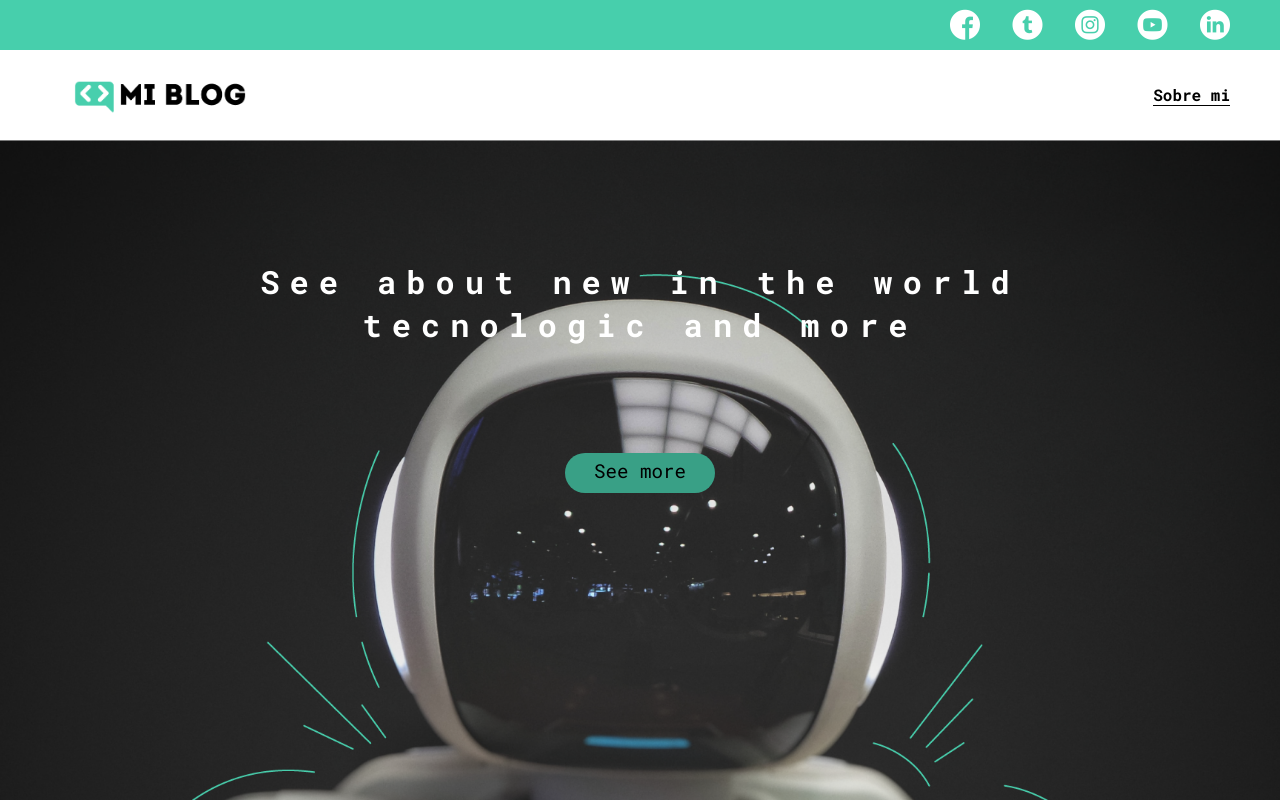
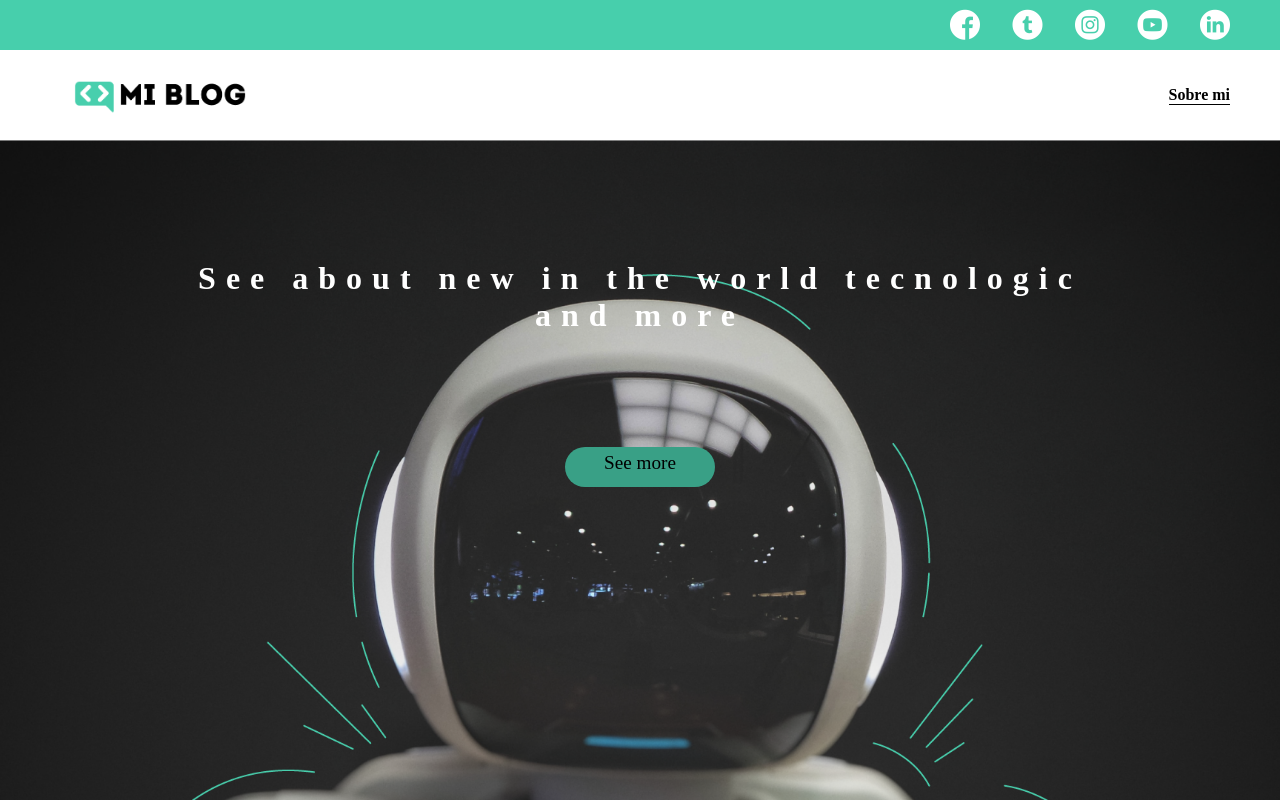
Before and after one commit to orellana179/blogpersonal, a plain HTML site: page index.html in a window 1280 px wide. Drawn offline with Linux system fonts and the light colour scheme.

Commit message:
Modificamos la fuente

```diff
--- a/css/main.css
+++ b/css/main.css
@@ -1,4 +1,3 @@
-@import url('https://fonts.googleapis.com/css?family=Roboto+Mono:400,500,700|Roboto+Slab:400,700|Roboto:400,500,700,900&display=swap');
 *{
     box-sizing: border-box;
     margin: 0;
@@ -9,7 +8,7 @@ body{
     margin: 0;
     padding: 0;
     font-size: 62.5%;
-    font-family: 'Roboto mono';
+    font-family: 'Be Vietnam Pro', sans-serif;
 }
 .grid-container{
     max-width: 980px;
@@ -82,7 +81,7 @@ nav .profile-link a{
 .home-main {
     width: 100%;
     height: 100%;
-    background-image: url('/assets/assets/img/Cover.png');
+    background-image: url('../assets/assets/img/Cover.png');
     background-position: center;
     background-repeat: no-repeat;
     background-size: cover;
--- a/index.html
+++ b/index.html
@@ -5,6 +5,9 @@
     <meta http-equiv="X-UA-Compatible" content="IE=edge">
     <meta name="viewport" content="width=device-width, initial-scale=1.0">
     <title>Blog personal</title>
+    <link rel="preconnect" href="https://fonts.googleapis.com">
+<link rel="preconnect" href="https://fonts.gstatic.com" crossorigin>
+<link href="https://fonts.googleapis.com/css2?family=Be+Vietnam+Pro:wght@300;400;600&display=swap" rel="stylesheet">
     <link rel="stylesheet" href="css/main.css">
     <link rel="stylesheet" href="assets/font/flaticon.css">
     <link rel="stylesheet" href="css/media-query.css">
```
Also changed, not shown: blog.html (+3 -0 lines), blogs.html (+3 -0 lines), perfil.html (+3 -0 lines).
